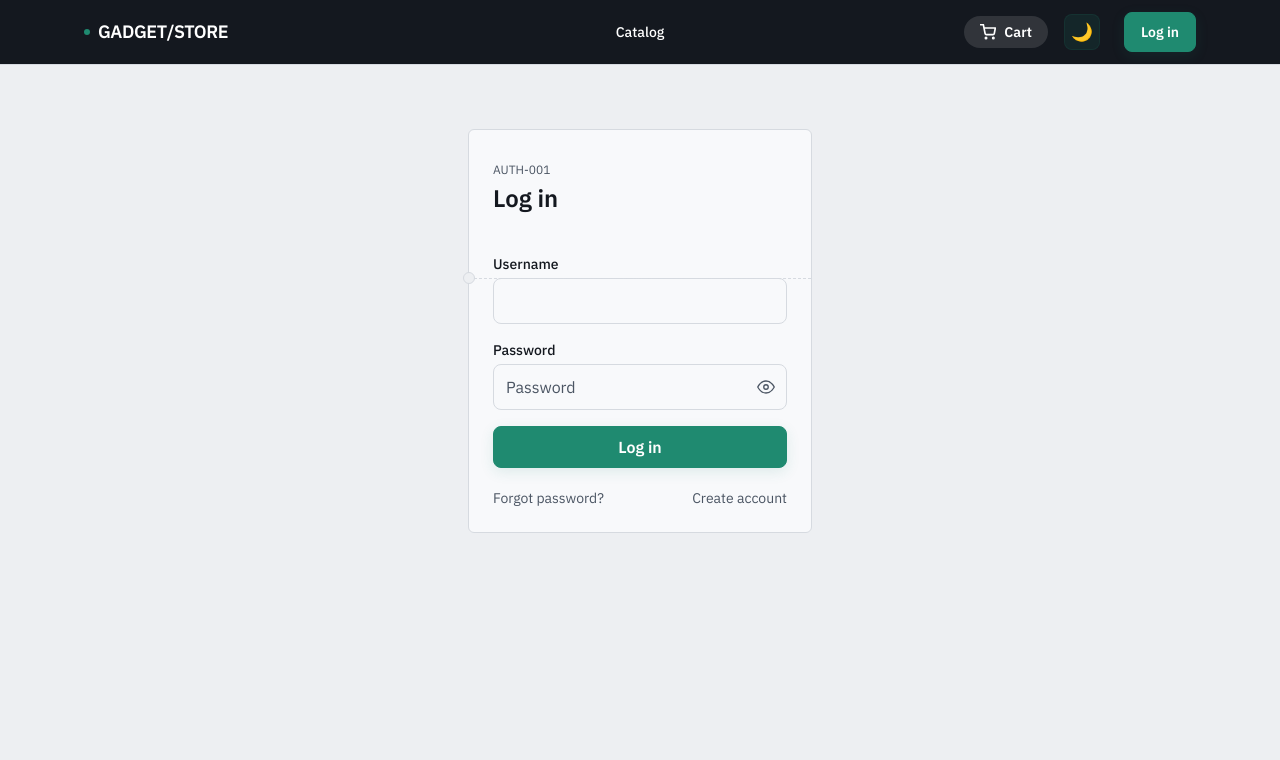
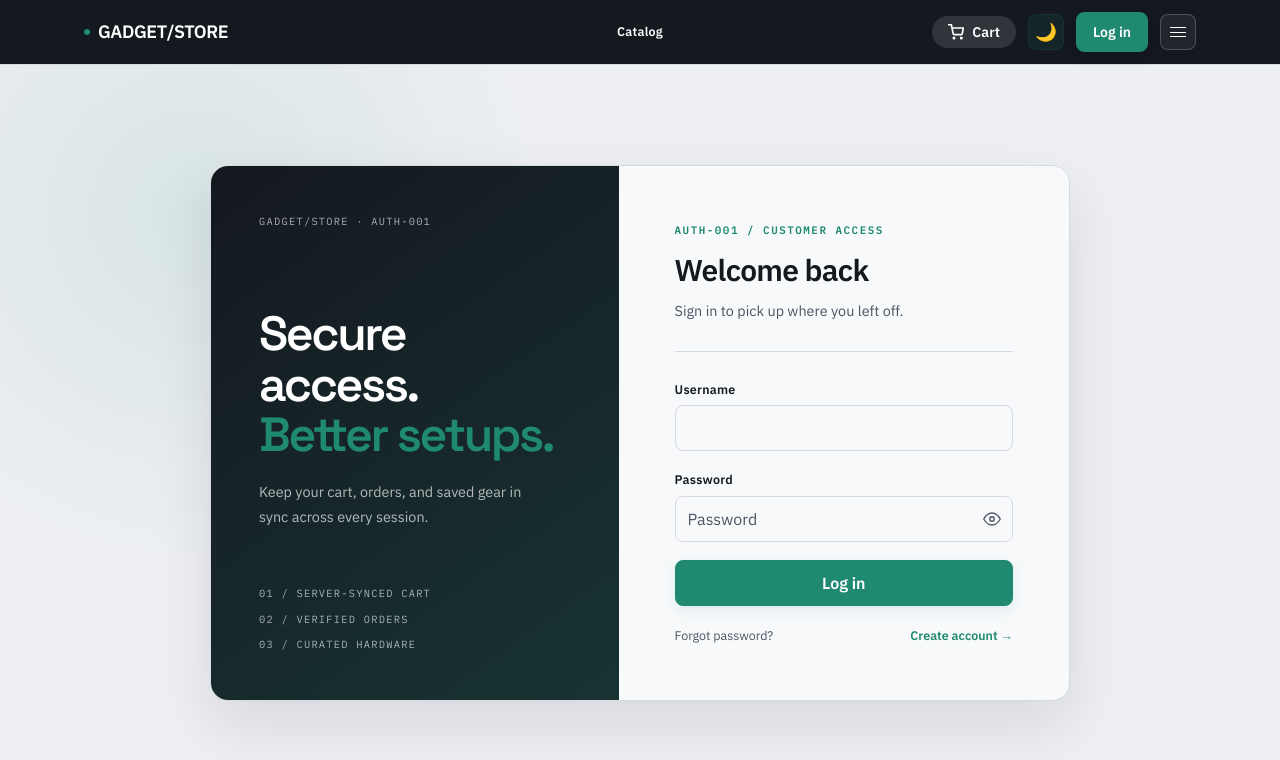
Before and after one commit to Whiss-0/GadgetFrontEnd, a React (Vite) app: page /login in a window 1280 px wide. Shown: the top 760 px of the page. Built offline with nearby package versions, Linux system fonts and the light colour scheme; no server answers.

Commit message:
Improve design

```diff
--- a/src/components/Navbar.jsx
+++ b/src/components/Navbar.jsx
@@ -1,4 +1,4 @@
-import { Link, useNavigate } from "react-router-dom";
+import { Link, useLocation, useNavigate } from "react-router-dom";
 import { useAuth } from "../context/AuthContext";
 import { useCart } from "../context/CartContext";
 import { useState, useRef, useEffect } from "react";
@@ -8,13 +8,11 @@ function Pin() {
   return <span className="inline-block w-1.5 h-1.5 rounded-full bg-[var(--color-circuit)] mr-2 align-middle" />;
 }
 
-// Role badge only shown when staff/admin is active — uses violet accent in staff theme
 function RoleBadge({ isAdmin, isMod }) {
   if (!isMod) return null;
-  const label = isAdmin ? "ADMIN" : "STAFF";
   return (
     <span className="font-[var(--font-mono)] text-[10px] font-bold tracking-widest px-2 py-0.5 rounded border border-[var(--color-circuit)]/60 text-[var(--color-circuit)] bg-[var(--color-circuit)]/10 select-none">
-      {label}
+      {isAdmin ? "ADMIN" : "STAFF"}
     </span>
   );
 }
@@ -35,33 +33,39 @@ function UserMenu({ user, logout }) {
   }, []);
 
   return (
-    <div className="user-menu-container ml-2" ref={menuRef}>
+    <div className="user-menu-container" ref={menuRef}>
       <button
+        type="button"
         className="user-menu-trigger font-[var(--font-mono)]"
-        onClick={() => setIsOpen(!isOpen)}
+        onClick={() => setIsOpen((open) => !open)}
+        aria-expanded={isOpen}
+        aria-haspopup="menu"
       >
-        {user?.username} <span className="chevron text-[10px] opacity-70">▾</span>
+        <span className="user-menu-name">{user?.username}</span>
+        <span className="chevron text-[10px] opacity-70" aria-hidden="true">▾</span>
       </button>
 
       {isOpen && (
-        <div className="dropdown-menu">
-          <Link to="/settings" className="dropdown-item" onClick={() => setIsOpen(false)}>
-            <span className="dropdown-item-icon opacity-70">⚙</span>
+        <div className="dropdown-menu" role="menu">
+          <Link to="/settings" className="dropdown-item" onClick={() => setIsOpen(false)} role="menuitem">
+            <span className="dropdown-item-icon opacity-70" aria-hidden="true">⚙</span>
             <span>Settings</span>
           </Link>
           <button
+            type="button"
             className="dropdown-item logout-btn"
             onClick={() => {
               setIsOpen(false);
               logout();
               navigate("/");
             }}
+            role="menuitem"
           >
-            <span className="dropdown-item-icon">
+            <span className="dropdown-item-icon" aria-hidden="true">
               <svg width="18" height="18" viewBox="0 0 24 24" fill="none" stroke="currentColor" strokeWidth="2" strokeLinecap="round" strokeLinejoin="round">
-                <path d="M9 21H5a2 2 0 0 1-2-2V5a2 2 0 0 1 2-2h4"></path>
-                <polyline points="16 17 21 12 16 7"></polyline>
-                <line x1="21" y1="12" x2="9" y2="12"></line>
+                <path d="M9 21H5a2 2 0 0 1-2-2V5a2 2 0 0 1 2-2h4" />
+                <polyline points="16 17 21 12 16 7" />
+                <line x1="21" y1="12" x2="9" y2="12" />
               </svg>
             </span>
             <span>Log out</span>
@@ -72,53 +76,58 @@ function UserMenu({ user, logout }) {
   );
 }
 
+function MenuLinks({ isAuthenticated, isMod, isAdmin, className = "", onNavigate, id }) {
+  return (
+    <nav id={id} className={className} aria-label="Primary navigation">
+      <Link to="/" className="header-nav-link" onClick={onNavigate}>Catalog</Link>
+      {isAuthenticated && <Link to="/orders" className="header-nav-link" onClick={onNavigate}>Orders</Link>}
+      {isMod && (
+        <Link to="/admin" className="header-nav-link header-nav-link-accent" onClick={onNavigate}>
+          {isAdmin ? "Admin" : "Staff"}
+        </Link>
+      )}
+    </nav>
+  );
+}
+
 export default function Navbar() {
   const { isAuthenticated, isAdmin, isMod, user, logout } = useAuth();
   const { items } = useCart();
-  const navigate = useNavigate();
-  const count = items.reduce((sum, i) => sum + (i.quantity || 1), 0);
+  const location = useLocation();
+  const [mobileOpen, setMobileOpen] = useState(false);
+  const count = items.reduce((sum, item) => sum + (item.quantity || 1), 0);
+
+  useEffect(() => {
+    setMobileOpen(false);
+  }, [location.pathname]);
 
   return (
     <header className="sticky top-0 z-40 top-header border-b relative">
-      <div className="max-w-6xl mx-auto px-5 h-16 flex items-center justify-between">
-        {/* Brand (Left) */}
-        <Link to="/" className="font-[var(--font-display)] font-semibold text-lg tracking-tight flex items-center gap-2 z-10 logo-text">
-          <span className="flex items-center">
+      <div className="header-inner max-w-6xl mx-auto px-5">
+        <Link to="/" className="font-[var(--font-display)] font-semibold text-lg tracking-tight flex items-center gap-2 z-10 logo-text" aria-label="Gadget Store home">
+          <span className="flex items-center whitespace-nowrap">
             <Pin />
             GADGET<span className="text-[var(--color-circuit)]">/</span>STORE
           </span>
           <RoleBadge isAdmin={isAdmin} isMod={isMod} />
         </Link>
 
-        {/* Nav links (Center) */}
-        <nav className="hidden md:flex absolute left-1/2 -translate-x-1/2 items-center text-sm font-medium z-10">
-          <Link to="/" className="px-5 py-3 hover:bg-black/5 dark:hover:bg-white/5 rounded-md transition-all">Catalog</Link>
+        <MenuLinks
+          isAuthenticated={isAuthenticated}
+          isMod={isMod}
+          isAdmin={isAdmin}
+          className="header-nav hidden md:flex items-center text-sm font-medium"
+        />
+
+        <div className="header-actions flex items-center gap-2 sm:gap-3 z-10">
           {isAuthenticated && (
-            <Link to="/orders" className="px-5 py-3 hover:bg-black/5 dark:hover:bg-white/5 rounded-md transition-all">Orders</Link>
-          )}
-          {isMod && (
-            <Link
-              to="/admin"
-              className="px-5 py-3 font-semibold text-[var(--color-circuit)] hover:text-[var(--color-circuit-dark)] hover:bg-black/5 dark:hover:bg-white/5 rounded-md transition-all"
-            >
-              {isAdmin ? "Admin" : "Staff"}
-            </Link>
-          )}
-        </nav>
-
-        {/* Right side (User Actions) */}
-        <div className="flex items-center gap-4 z-10">
-          {isAuthenticated && (
-            <Link to="/wishlist" className="text-sm font-medium transition-colors hidden sm:block">
+            <Link to="/wishlist" className="wishlist-link text-sm font-medium transition-colors hidden sm:block">
               Wishlist
             </Link>
           )}
-          <Link
-            to="/cart"
-            className="flex items-center gap-2 bg-[var(--color-circuit)]/10 text-[var(--color-circuit)] px-4 py-1.5 rounded-full font-semibold hover:bg-[var(--color-circuit)]/20 transition-colors text-sm"
-          >
-            <svg width="16" height="16" viewBox="0 0 24 24" fill="none" stroke="currentColor" strokeWidth="2.5" strokeLinecap="round" strokeLinejoin="round"><circle cx="9" cy="21" r="1"></circle><circle cx="20" cy="21" r="1"></circle><path d="M1 1h4l2.68 13.39a2 2 0 0 0 2 1.61h9.72a2 2 0 0 0 2-1.61L23 6H6"></path></svg>
-            Cart {count > 0 && `(${count})`}
+          <Link to="/cart" className="cart-link flex items-center gap-2 px-3 sm:px-4 py-1.5 rounded-full font-semibold transition-colors text-sm" aria-label={`Cart${count > 0 ? `, ${count} items` : ""}`}>
+            <svg aria-hidden="true" width="16" height="16" viewBox="0 0 24 24" fill="none" stroke="currentColor" strokeWidth="2.5" strokeLinecap="round" strokeLinejoin="round"><circle cx="9" cy="21" r="1" /><circle cx="20" cy="21" r="1" /><path d="M1 1h4l2.68 13.39a2 2 0 0 0 2 1.61h9.72a2 2 0 0 0 2-1.61L23 6H6" /></svg>
+            <span className="hidden sm:inline">Cart</span>{count > 0 && <span className="cart-count">{count}</span>}
           </Link>
 
           <ThemeToggle />
@@ -126,15 +135,34 @@ export default function Navbar() {
           {isAuthenticated ? (
             <UserMenu user={user} logout={logout} />
           ) : (
-            <Link
-              to="/login"
-              className="btn-primary text-sm px-4 py-1.5 rounded font-semibold ml-2"
-            >
+            <Link to="/login" className="btn-primary header-login text-sm px-3 sm:px-4 py-1.5 rounded font-semibold">
               Log in
             </Link>
           )}
+
+          <button
+            type="button"
+            className="mobile-menu-button md:hidden"
+            onClick={() => setMobileOpen((open) => !open)}
+            aria-label={mobileOpen ? "Close navigation menu" : "Open navigation menu"}
+            aria-expanded={mobileOpen}
+            aria-controls="mobile-navigation"
+          >
+            <span /><span /><span />
+          </button>
         </div>
       </div>
+
+      {mobileOpen && (
+        <MenuLinks
+          id="mobile-navigation"
+          isAuthenticated={isAuthenticated}
+          isMod={isMod}
+          isAdmin={isAdmin}
+          className="mobile-nav md:hidden"
+          onNavigate={() => setMobileOpen(false)}
+        />
+      )}
     </header>
   );
 }
--- a/src/index.css
+++ b/src/index.css
@@ -801,3 +801,118 @@ select:focus {
   .catalog-hero-mark { animation: catalog-pulse 5s ease-in-out infinite; }
   @keyframes catalog-pulse { 0%, 100% { transform: rotate(0deg); } 50% { transform: rotate(5deg); } }
 }
+
+/* ============================================================
+   SECOND PASS — responsive shell and discovery controls
+   ============================================================ */
+.header-inner {
+  min-height: 4rem;
+  display: grid;
+  grid-template-columns: minmax(170px, 1fr) auto minmax(170px, 1fr);
+  align-items: center;
+  gap: 1.25rem;
+}
+
+.header-nav { justify-content: center; gap: 0.2rem; }
+.header-nav-link {
+  position: relative;
+  display: inline-flex;
+  align-items: center;
+  min-height: 2.4rem;
+  padding: 0.55rem 0.8rem;
+  border-radius: 0.5rem;
+  color: var(--color-header-text) !important;
+  font-size: 0.78rem;
+  font-weight: 600;
+  letter-spacing: 0.02em;
+  transition: color 160ms ease, background 160ms ease;
+}
+.header-nav-link::after {
+  content: "";
+  position: absolute;
+  right: 0.8rem;
+  bottom: 0.3rem;
+  left: 0.8rem;
+  height: 2px;
+  border-radius: 999px;
+  background: var(--color-circuit);
+  transform: scaleX(0);
+  transform-origin: center;
+  transition: transform 160ms ease;
+}
+.header-nav-link:hover { background: rgba(255, 255, 255, 0.08); color: var(--color-header-text) !important; opacity: 1 !important; }
+.header-nav-link:hover::after, .header-nav-link.is-active::after { transform: scaleX(1); }
+.header-nav-link-accent { color: var(--color-circuit) !important; }
+.header-actions { justify-content: flex-end; }
+.wishlist-link { color: color-mix(in srgb, var(--color-header-text) 78%, transparent) !important; }
+.wishlist-link:hover { color: var(--color-circuit) !important; }
+.cart-link { background: rgba(255, 255, 255, 0.1); color: var(--color-header-text) !important; }
+.cart-link:hover { background: rgba(255, 255, 255, 0.18); color: var(--color-header-text) !important; }
+.cart-count { min-width: 1.15rem; height: 1.15rem; display: inline-grid; place-items: center; padding: 0 0.25rem; border-radius: 999px; background: var(--color-circuit); color: var(--color-header-bg); font-family: var(--font-mono); font-size: 0.62rem; line-height: 1; }
+.header-login { box-shadow: 0 4px 14px rgba(0, 0, 0, 0.18); }
+.user-menu-trigger { max-width: 9rem; }
+.user-menu-name { overflow: hidden; text-overflow: ellipsis; white-space: nowrap; }
+.mobile-menu-button { width: 2.25rem; height: 2.25rem; display: grid; align-content: center; gap: 0.24rem; padding: 0.55rem; border: 1px solid rgba(255, 255, 255, 0.2); border-radius: 0.5rem; background: rgba(255, 255, 255, 0.06); }
+.mobile-menu-button span { display: block; height: 1px; width: 100%; background: var(--color-header-text); transition: transform 160ms ease, opacity 160ms ease; }
+.mobile-nav { display: flex; flex-direction: column; gap: 0.15rem; padding: 0.6rem 1.25rem 0.9rem; border-top: 1px solid color-mix(in srgb, var(--color-header-text) 12%, transparent); background: var(--color-header-bg); }
+.mobile-nav .header-nav-link { justify-content: flex-start; width: 100%; padding: 0.8rem 0.75rem; }
+.mobile-nav .header-nav-link::after { right: auto; left: 0.75rem; width: 2rem; transform-origin: left; }
+.category-filter-row { align-items: center; }
+.category-filter-label { margin-right: 0.3rem; color: var(--color-ink-soft); font-family: var(--font-mono); font-size: 0.64rem; font-weight: 700; letter-spacing: 0.12em; }
+.filter-pill { min-height: 2rem; padding-inline: 0.85rem; }
+.filter-pill:focus-visible, .mobile-menu-button:focus-visible, .user-menu-trigger:focus-visible { outline: 2px solid var(--color-circuit); outline-offset: 3px; }
+
+@media (max-width: 900px) {
+  .header-inner { grid-template-columns: minmax(150px, 1fr) auto; }
+  .header-nav { display: none; }
+}
+
+@media (max-width: 520px) {
+  .header-inner { padding-inline: 1rem; gap: 0.65rem; }
+  .header-actions { gap: 0.4rem; }
+  .header-login { padding-inline: 0.7rem; }
+  .theme-toggle-btn { width: 2.25rem; height: 2.25rem; }
+  .user-menu-name { max-width: 5.25rem; }
+  .catalog-hero { margin-inline: -0.15rem; }
+}
+
+
+/* ============================================================
+   SECOND PASS — secure access surface
+   ============================================================ */
+.auth-page { min-height: calc(100vh - 4rem); display: grid; place-items: center; padding: 3rem 1.25rem; background: radial-gradient(circle at 15% 20%, color-mix(in srgb, var(--color-circuit) 10%, transparent), transparent 28%), var(--color-paper); }
+.auth-frame { width: min(100%, 860px); display: grid; grid-template-columns: 0.95fr 1.05fr; overflow: hidden; border: 1px solid var(--color-line); border-radius: 18px; background: var(--color-panel); box-shadow: 0 24px 60px rgba(20, 24, 31, 0.1); }
+.auth-visual { min-height: 510px; display: flex; flex-direction: column; justify-content: space-between; padding: clamp(1.75rem, 4vw, 3rem); color: var(--color-header-text); background: linear-gradient(145deg, var(--color-header-bg), color-mix(in srgb, var(--color-header-bg) 76%, var(--color-circuit))); }
+.auth-visual-code, .auth-visual-footer { color: color-mix(in srgb, var(--color-header-text) 64%, transparent); font-family: var(--font-mono); font-size: 0.65rem; letter-spacing: 0.12em; }
+.auth-visual h2 { margin-top: 5rem; font-family: var(--font-display); font-size: clamp(2rem, 4vw, 3rem); font-weight: 600; letter-spacing: -0.05em; line-height: 1.05; }
+.auth-visual h2 span { color: var(--color-circuit); }
+.auth-visual-copy { max-width: 290px; margin-top: 1.25rem; color: color-mix(in srgb, var(--color-header-text) 68%, transparent); font-size: 0.9rem; line-height: 1.7; }
+.auth-visual-footer { display: grid; gap: 0.6rem; }
+.auth-form-panel { padding: clamp(1.75rem, 5vw, 3.5rem); }
+.auth-heading { padding-bottom: 1.75rem; border-bottom: 1px solid var(--color-line); }
+.auth-heading .eyebrow { margin-bottom: 0.9rem; }
+.auth-lede { margin-top: 0.7rem; color: var(--color-ink-soft); font-size: 0.9rem; line-height: 1.6; }
+.auth-form { display: grid; gap: 1.15rem; margin-top: 1.75rem; }
+.auth-field { display: grid; gap: 0.45rem; }
+.auth-field label { color: var(--color-ink); font-size: 0.78rem; font-weight: 700; letter-spacing: 0.02em; }
+.auth-input { width: 100%; min-height: 2.8rem; padding: 0.7rem 0.85rem; border: 1px solid var(--color-line); border-radius: 0.55rem; background: var(--color-paper); color: var(--color-ink); outline: none; }
+.auth-input:focus { border-color: var(--color-circuit); box-shadow: 0 0 0 4px var(--color-circuit-soft); }
+.auth-field-help { color: var(--color-ink-soft); font-family: var(--font-mono); font-size: 0.64rem; }
+.auth-code-input { text-align: center; font-family: var(--font-mono); font-size: 1.25rem; letter-spacing: 0.28em; }
+.auth-error { padding: 0.75rem 0.85rem; border: 1px solid color-mix(in srgb, var(--color-signal) 30%, transparent); border-radius: 0.5rem; background: color-mix(in srgb, var(--color-signal) 8%, transparent); color: var(--color-signal); font-size: 0.8rem; line-height: 1.45; }
+.auth-submit { min-height: 2.85rem; }
+.auth-links { display: flex; align-items: center; justify-content: space-between; gap: 1rem; margin-top: 1.25rem; font-size: 0.78rem; }
+.auth-links a { color: var(--color-ink-soft); transition: color 160ms ease; }
+.auth-links a:hover { color: var(--color-circuit); }
+.auth-links .auth-create-link { color: var(--color-circuit); font-weight: 700; }
+
+@media (max-width: 680px) {
+  .auth-page { min-height: calc(100vh - 4rem); padding: 1.25rem; place-items: start center; }
+  .auth-frame { grid-template-columns: 1fr; margin-top: 1rem; }
+  .auth-visual { min-height: 0; padding: 1.5rem; }
+  .auth-visual h2 { margin-top: 2.5rem; font-size: 2rem; }
+  .auth-visual-copy { margin-top: 0.9rem; }
+  .auth-visual-footer { display: none; }
+  .auth-form-panel { padding: 1.5rem; }
+  .auth-links { flex-wrap: wrap; }
+}
--- a/src/pages/Login.jsx
+++ b/src/pages/Login.jsx
@@ -9,104 +9,122 @@ export default function Login() {
   const [username, setUsername] = useState("");
   const [password, setPassword] = useState("");
   const [code, setCode] = useState("");
+  const [mfaStep, setMfaStep] = useState(false);
   const [error, setError] = useState("");
   const [loading, setLoading] = useState(false);
-  const [mfaStep, setMfaStep] = useState(false);
 
   async function handleSubmit(e) {
     e.preventDefault();
     setError("");
     setLoading(true);
     try {
-      if (mfaStep) {
-        await verifyMfa(username, code);
-        navigate("/");
-      } else {
-        const res = await login(username, password);
-        if (res.requiresMfa) {
+      if (!mfaStep) {
+        const result = await login(username, password);
+        if (result.requiresMfa) {
           setMfaStep(true);
         } else {
           navigate("/");
         }
+      } else {
+        await verifyMfa(username, code);
+        navigate("/");
       }
     } catch (err) {
-      setError(err.response?.data?.message || "Couldn't log in. Check your credentials.");
+      setError(err.response?.data?.message || "Something went wrong. Try again.");
     } finally {
       setLoading(false);
     }
   }
 
   return (
-    <div className="max-w-sm mx-auto mt-16 px-5">
-      <div className="spec-ticket rounded-md p-6 pt-8">
-        <p className="font-[var(--font-mono)] text-xs text-[var(--color-ink-soft)] mb-1">AUTH-001</p>
-        <h1 className="font-[var(--font-display)] text-2xl font-semibold mb-6">
-          {mfaStep ? "Verify Code" : "Log in"}
+    <main className="auth-page">
+      <div className="auth-frame">
+        <aside className="auth-visual" aria-label="Gadget Store benefits">
+          <div>
+            <p className="auth-visual-code">GADGET/STORE · AUTH-001</p>
+            <h2>Secure access.<br /><span>Better setups.</span></h2>
+            <p className="auth-visual-copy">Keep your cart, orders, and saved gear in sync across every session.</p>
+          </div>
+          <div className="auth-visual-footer">
+            <span>01 / SERVER-SYNCED CART</span>
+            <span>02 / VERIFIED ORDERS</span>
+            <span>03 / CURATED HARDWARE</span>
+          </div>
+        </aside>
+
+        <section className="auth-form-panel">
+          <div className="auth-heading">
+            <p className="eyebrow">{mfaStep ? "AUTH-001 / MFA CHECK" : "AUTH-001 / CUSTOMER ACCESS"}</p>
+            <h1 className="font-[var(--font-display)] text-3xl font-semibold tracking-tight">
+              {mfaStep ? "Verify your sign-in" : "Welcome back"}
             </h1>
+            <p className="auth-lede">
+              {mfaStep ? "Enter the six-digit code sent to your email to finish logging in." : "Sign in to pick up where you left off."}
+            </p>
+          </div>
 
-        <form onSubmit={handleSubmit} className="space-y-4 mt-10">
+          <form onSubmit={handleSubmit} className="auth-form">
             {!mfaStep ? (
               <>
-              <div>
-                <label className="block text-sm font-medium mb-1" htmlFor="username">Username</label>
+                <div className="auth-field">
+                  <label htmlFor="username">Username</label>
                   <input
                     id="username"
+                    name="username"
                     type="text"
                     value={username}
                     onChange={(e) => setUsername(e.target.value)}
+                    autoComplete="username"
                     required
-                  className="w-full input-premium border rounded px-3 py-2 bg-white outline-none"
+                    className="auth-input input-premium"
                   />
                 </div>
-              <div>
-                <label className="block text-sm font-medium mb-1" htmlFor="password">Password</label>
+                <div className="auth-field">
+                  <label htmlFor="password">Password</label>
                   <PasswordInput
                     id="password"
                     value={password}
                     onChange={(e) => setPassword(e.target.value)}
+                    autoComplete="current-password"
                     required
                   />
                 </div>
               </>
             ) : (
-            <div>
-              <p className="text-sm text-[var(--color-ink-soft)] mb-4">
-                Enter the code sent to your email to finish logging in.
-              </p>
-              <label className="block text-sm font-medium mb-1" htmlFor="code">Verification Code</label>
+              <div className="auth-field">
+                <label htmlFor="code">Verification code</label>
                 <input
                   id="code"
+                  name="code"
                   value={code}
-                onChange={(e) => setCode(e.target.value)}
+                  onChange={(e) => setCode(e.target.value.replace(/\D/g, ""))}
+                  inputMode="numeric"
+                  autoComplete="one-time-code"
                   required
                   maxLength={6}
-                className="w-full input-premium border rounded px-3 py-2 bg-white outline-none text-center tracking-widest text-lg font-mono"
+                  pattern="[0-9]{6}"
+                  aria-describedby="code-help"
+                  className="auth-input input-premium auth-code-input"
                 />
+                <span id="code-help" className="auth-field-help">6 digits · sent to your verified email</span>
               </div>
             )}
 
-          {error && <p className="text-sm text-[var(--color-signal)]">{error}</p>}
+            {error && <p className="auth-error" role="alert">{error}</p>}
 
-          <button
-            type="submit"
-            disabled={loading}
-            className="w-full btn-primary font-semibold py-2 rounded disabled:opacity-50"
-          >
-            {loading ? "Processing…" : (mfaStep ? "Verify" : "Log in")}
+            <button type="submit" disabled={loading} className="w-full btn-primary auth-submit">
+              {loading ? "Processing…" : (mfaStep ? "Verify and continue" : "Log in")}
             </button>
           </form>
 
           {!mfaStep && (
-          <div className="mt-5 flex justify-between text-sm">
-            <Link to="/forgot-password" className="text-[var(--color-ink-soft)] hover:text-[var(--color-circuit)]">
-              Forgot password?
-            </Link>
-            <Link to="/register" className="text-[var(--color-ink-soft)] hover:text-[var(--color-circuit)]">
-              Create account
-            </Link>
+            <div className="auth-links">
+              <Link to="/forgot-password">Forgot password?</Link>
+              <Link to="/register" className="auth-create-link">Create account <span aria-hidden="true">→</span></Link>
             </div>
           )}
+        </section>
       </div>
-    </div>
+    </main>
   );
 }
```
Also changed, not shown: src/pages/Home.jsx (+6 -1 lines). Lines whose indentation alone changed are shown as unchanged.
